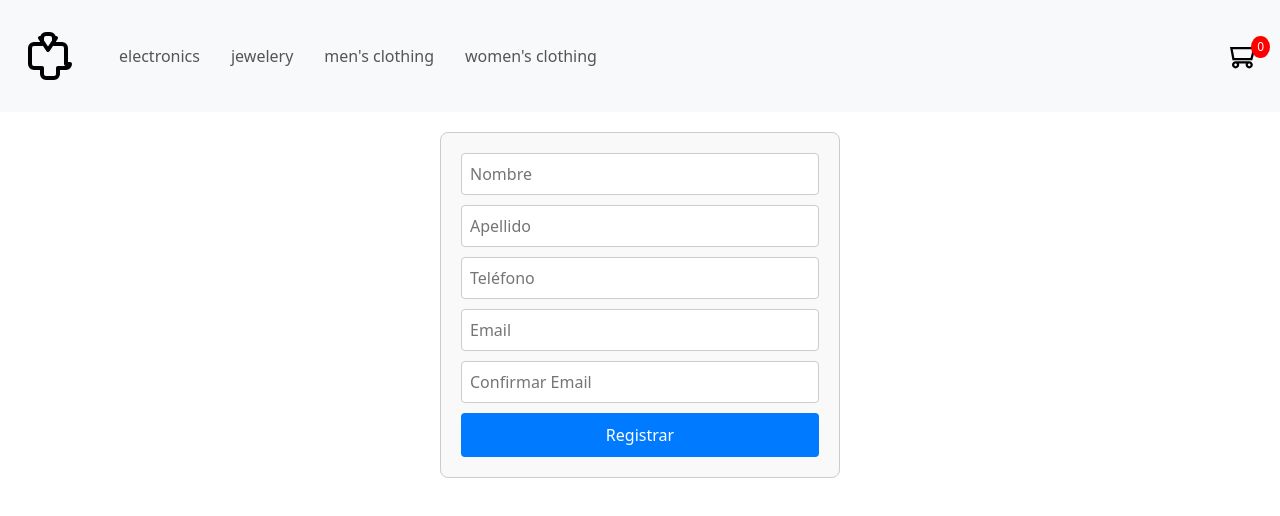
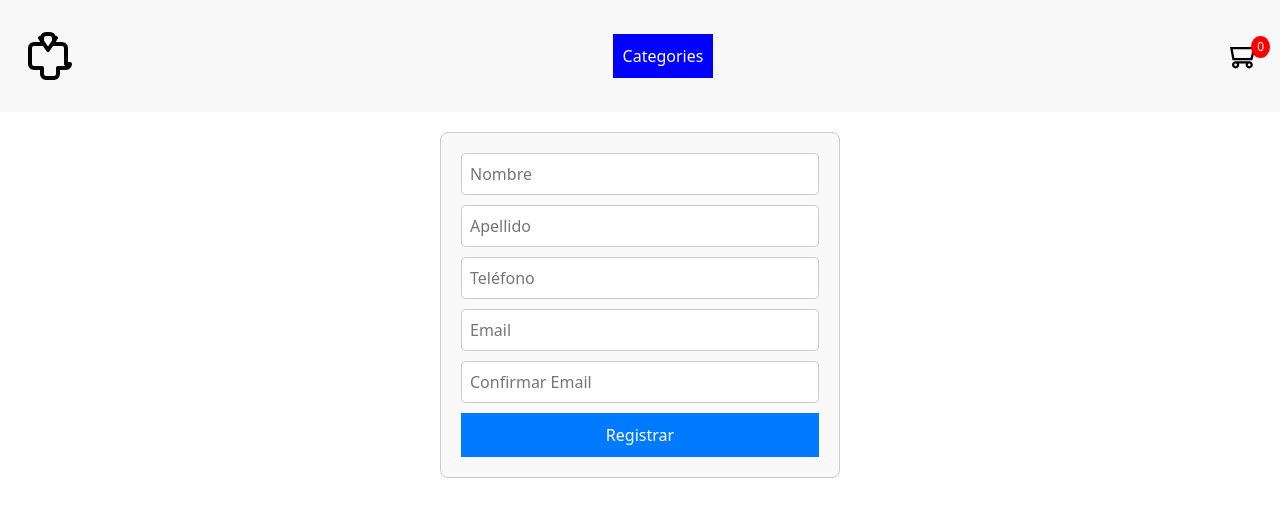
Before and after one commit to gmaldo/react-comision-57760, a React (Vite) app: page /checkout in a window 1280 px wide. Shown: the top 516 px of the page. Built offline with nearby package versions, Linux system fonts and the light colour scheme.

Commit message:
dropdown categories menu

```diff
--- a/src/App.jsx
+++ b/src/App.jsx
@@ -7,6 +7,8 @@ import ItemDetailContainer from './components/ItemDetailContainer/ItemDetailCont
 import Cart from './components/Cart/Cart'
 import AppRouter from './router/AppRouter'
 import CartProvider from './context/CartProvider'
+import 'bootstrap/dist/css/bootstrap.min.css';
+
 
 function App() {
 
--- a/src/components/ItemListContainer/ItemListContainer.jsx
+++ b/src/components/ItemListContainer/ItemListContainer.jsx
@@ -3,7 +3,6 @@ import './ItemListContainer.css'
 import Loader from '../Loader/Loader'
 import ItemList from '../ItemList/ItemList'
 import { useParams } from 'react-router-dom'
-import { CartContext } from '../../context/cartContext'
 import { getDocs,collection,getFirestore ,query,where} from 'firebase/firestore'
 const ItemListContainer = () => {
 
--- a/src/components/Logo/Logo.jsx
+++ b/src/components/Logo/Logo.jsx
@@ -6,7 +6,7 @@ import { Link } from 'react-router-dom';
 
 const Logo = () => {
   return (
-    <div><Link to="/"><img className="logo" src={shopLogo} alt="ecommerce logo" /></Link></div>
+    <Link to="/"><img className="logo" src={shopLogo} alt="ecommerce logo" /></Link>
   )
 }
 
--- a/src/components/Navbar/NavBar.css
+++ b/src/components/Navbar/NavBar.css
@@ -1,20 +1,40 @@
-/* Estilos generales de la NavBar */
 .navbar {
+    display: flex;
+    align-items: center;
+    justify-content: space-between;
+    padding: 10px 20px;
     background-color: #f8f8f8;
-    padding: 10px 20px; /* Espaciado interno */
-    padding-right: 10px;
 }
 
-.nav-item a{
-    margin-left: 15px;
+.dropdown {
+    position: relative;
+    display: inline-block;
 }
 
-.nav-link a{
-    color: #555;
-    transition: color 0.3s ease-in-out;
-    text-decoration: none;
+.dropbtn {
+    background-color: blue;
+    color: white;
+    padding: 10px;
+    border: none;
+    cursor: pointer;
 }
 
-a.active {
-    color: red;
+.dropdown-content {
+    display: block;
+    position: absolute;
+    background-color: #f9f9f9;
+    min-width: 160px;
+    box-shadow: 0px 8px 16px 0px rgba(0,0,0,0.2);
+    z-index: 1;
 }
+
+.dropdown-content a {
+    color: black;
+    padding: 12px 16px;
+    text-decoration: none;
+    display: block;
+}
+
+.dropdown-content a:hover {
+    background-color: #f1f1f1;
+}
--- a/src/components/Navbar/NavBar.jsx
+++ b/src/components/Navbar/NavBar.jsx
@@ -1,63 +1,35 @@
-import React from 'react';
+import React, { useEffect, useState } from 'react';
 import './NavBar.css';
-import 'bootstrap/dist/css/bootstrap.min.css';
 import Logo from '../Logo/Logo';
 import CartWidget from '../CartWidget/CartWidget';
-import { Link, NavLink } from 'react-router-dom';
+import { NavLink } from 'react-router-dom';
 
 
 function NavBar() {
-    const categories = ["electronics","jewelery","men's clothing","women's clothing"]
+    const [isOpen, setIsOpen] = useState(false)
+    const categories = ["electronics", "jewelery", "men's clothing", "women's clothing"];
+
+
     return (
-        <nav className="navbar navbar-expand-lg navbar-light bg-light">
-            <Logo/>
-            <div className="navbar-collapse" id="navbarNav">
-                <ul className="navbar-nav">
-                    <li className="nav-item nav-link">
-                        <NavLink
-                            to={`/category/${categories[0]}`}
-                            className={({ isActive, isPending }) =>
-                                isPending ? "pending" : isActive ? "active" : ""
-                            }
-                            >
-                            {categories[0]}
-                        </NavLink>
-                    </li>
-                    <li className="nav-item nav-link">
-                        <NavLink
-                            to={`/category/${categories[1]}`}
-                            className={({ isActive, isPending }) =>
-                                isPending ? "pending" : isActive ? "active" : ""
-                            }
-                            >
-                            {categories[1]}
-                        </NavLink>
-                    </li>
-                    <li className="nav-item nav-link">
-                        <NavLink
-                            to={`/category/${categories[2]}`}
-                            className={({ isActive, isPending }) =>
-                                isPending ? "pending" : isActive ? "active" : ""
-                            }
-                            >
-                            {categories[2]}
-                        </NavLink>
-                    </li>
-                    <li className="nav-item nav-link">
-                        <NavLink
-                            to={`/category/${categories[3]}`}
-                            className={({ isActive, isPending }) =>
-                                isPending ? "pending" : isActive ? "active" : ""
-                            }
-                            >
-                            {categories[3]}
-                        </NavLink>
-                    </li>
-                </ul>
+        <nav className="navbar">
+            <Logo />
+            <div className="navbar-nav">
+                <div className="dropdown">
+                    <button className="dropbtn" onClick={() => setIsOpen(!isOpen)}>Categories</button>
+                    {isOpen && (
+                        <div className="dropdown-content">
+                            {categories.map((category,index) => (
+                                <NavLink key={index} to={`/category/${category}`} onClick={() => setIsOpen(false)}>
+                                    {category}
+                                </NavLink>
+                            ))}
+                        </div>
+                    )}
+                </div>
             </div>
-            <Link  to="/cart"><CartWidget/></Link>
+            <NavLink to="/cart"><CartWidget /></NavLink>
         </nav>
     );
 }
 
-export default NavBar
+export default NavBar;
```
Also changed, not shown: src/components/ItemDetail/ItemDetail.jsx (+3 -4 lines).
